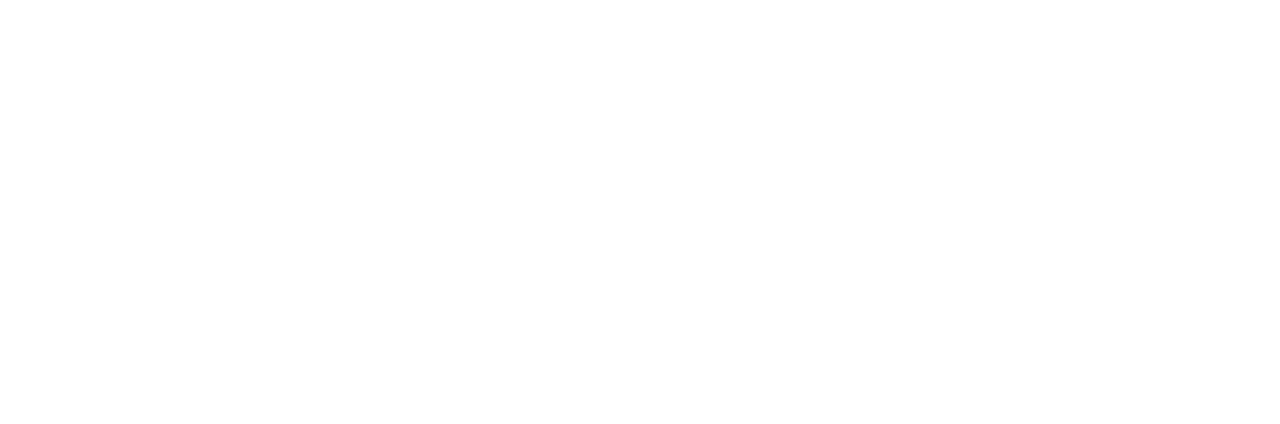
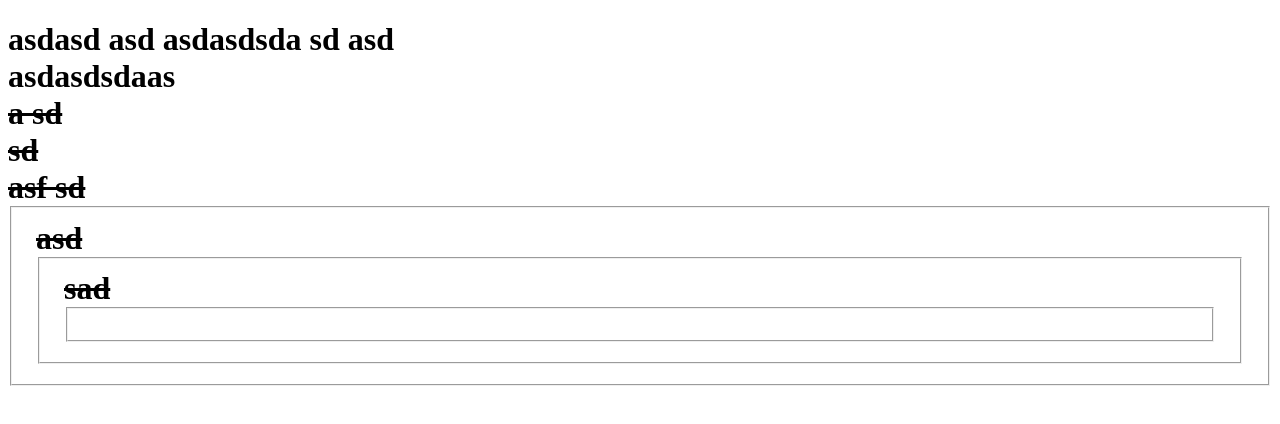
Before and after one commit to Muhammmad-Bilal/Abu-Abdul, a plain HTML site: page index.html in a window 1280 px wide. Drawn offline with Linux system fonts and the light colour scheme.

Commit message:
Update index.html

```diff
--- a/index.html
+++ b/index.html
@@ -7,6 +7,28 @@
     <title>Document</title>
 </head>
 <body>
-
+    <h1>
+        asdasd
+        asd
+        asdasdsda
+        sd
+        asd
+        <aside><datagrid><aside>
+            asdasdsdaas
+            <datagrid><aside><datagrid><s>a
+                sd
+                <aside><datagrid><aside><datagrid><aside><datagrid>sd
+                    <aside><datagrid>asf
+                        sd
+                        <fieldset>asd
+                            <fieldset>sad
+                                <fieldset><a href=""></a></fieldset>
+                            </fieldset>
+                        </fieldset>
+                    </datagrid></aside>
+                </datagrid></aside></datagrid></aside></datagrid></aside>
+            </s></datagrid></aside></datagrid>
+        </aside></datagrid></aside>
+    </h1>
 </body>
 </html>
```
